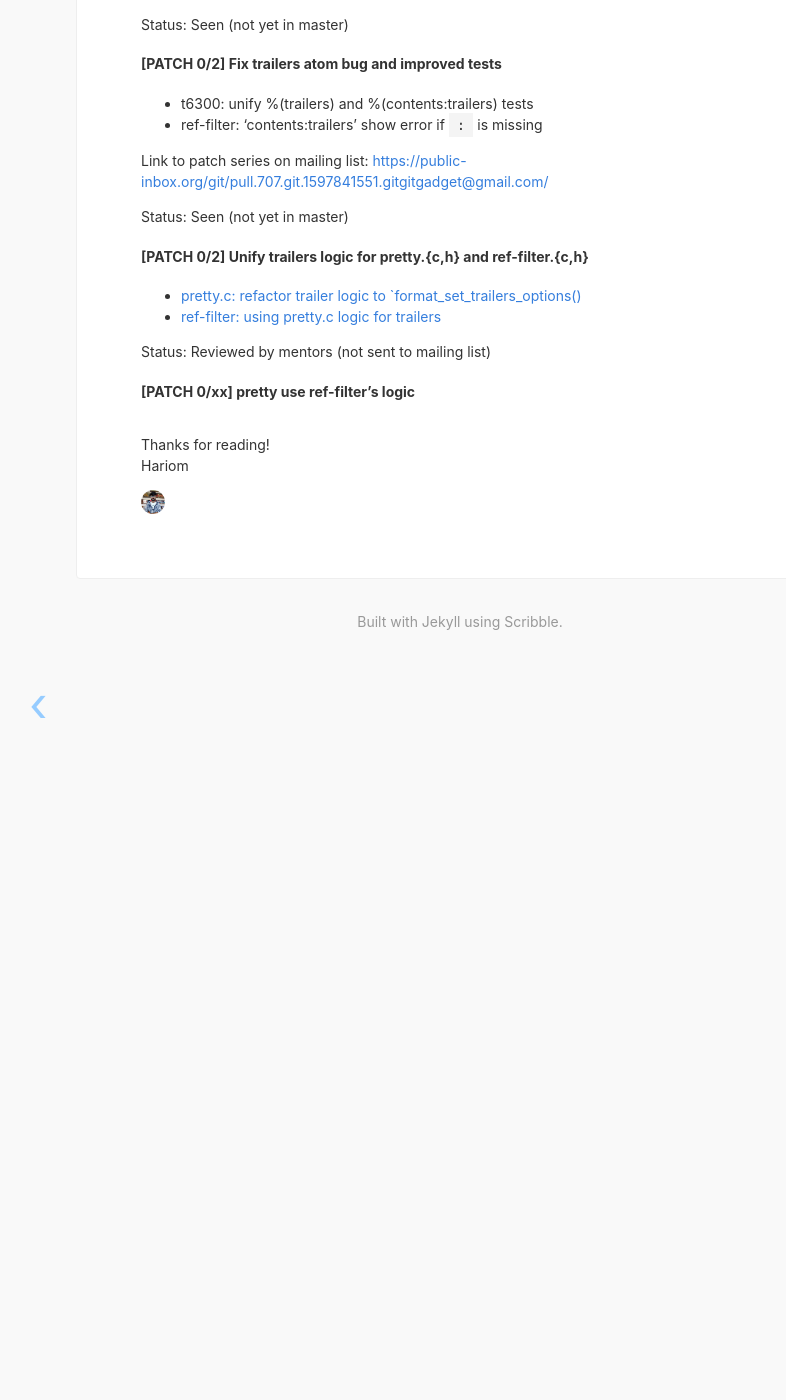
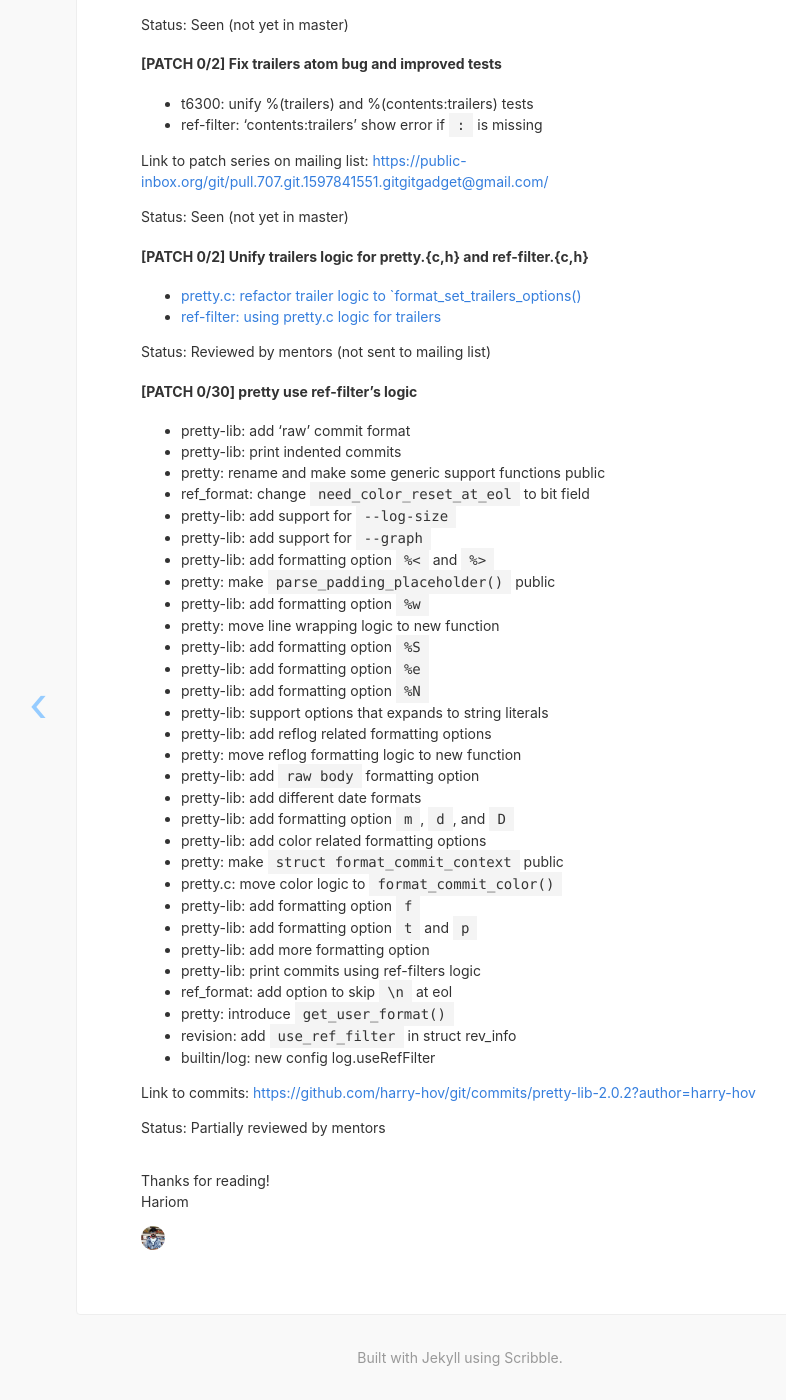
Before and after one commit to harry-hov/blogs, a Jekyll site: the page built from _posts/2020-08-27-the-final-report.md, in a window 1280 px wide and 1400 px high, scrolled down 2858 px. Shown: the whole window, without its empty margins (180-966 px from the left). Built offline with Jekyll 4.4.1, drawn with Linux system fonts in a browser that asks for light colours; comment, search, counter and statistics services are not loaded; before the commit the page ends 3522 px from its top, so only the background shows below that.

Commit message:
Update 2020-08-27-the-final-report.md

```diff
--- a/_posts/2020-08-27-the-final-report.md
+++ b/_posts/2020-08-27-the-final-report.md
@@ -127,4 +127,38 @@ Status: Seen (not yet in master)
 
 Status: Reviewed by mentors (not sent to mailing list)
 
-#### [PATCH 0/xx] pretty use ref-filter's logic
+#### [PATCH 0/30] pretty use ref-filter's logic
+- pretty-lib: add 'raw' commit format
+- pretty-lib: print indented commits
+- pretty: rename and make some generic support functions public
+- ref_format: change `need_color_reset_at_eol` to bit field
+- pretty-lib: add support for `--log-size`
+- pretty-lib: add support for `--graph`
+- pretty-lib: add formatting option `%<` and `%>`
+- pretty: make `parse_padding_placeholder()` public
+- pretty-lib: add formatting option `%w`
+- pretty: move line wrapping logic to new function
+- pretty-lib: add formatting option `%S`
+- pretty-lib: add formatting option `%e`
+- pretty-lib: add formatting option `%N`
+- pretty-lib: support options that expands to string literals
+- pretty-lib: add reflog related formatting options
+- pretty: move reflog formatting logic to new function
+- pretty-lib: add `raw body` formatting option
+- pretty-lib: add different date formats
+- pretty-lib: add formatting option `m`, `d`, and `D`
+- pretty-lib: add color related formatting options
+- pretty: make `struct format_commit_context` public
+- pretty.c: move color logic to `format_commit_color()`
+- pretty-lib: add formatting option `f`
+- pretty-lib: add formatting option `t` and `p`
+- pretty-lib: add more formatting option
+- pretty-lib: print commits using ref-filters logic
+- ref_format: add option to skip `\n` at eol
+- pretty: introduce `get_user_format()`
+- revision: add `use_ref_filter` in struct rev_info
+- builtin/log: new config log.useRefFilter
+
+Link to commits: [https://github.com/harry-hov/git/commits/pretty-lib-2.0.2?author=harry-hov](https://github.com/harry-hov/git/commits/pretty-lib-2.0.2?author=harry-hov)
+
+Status: Partially reviewed by mentors
```
